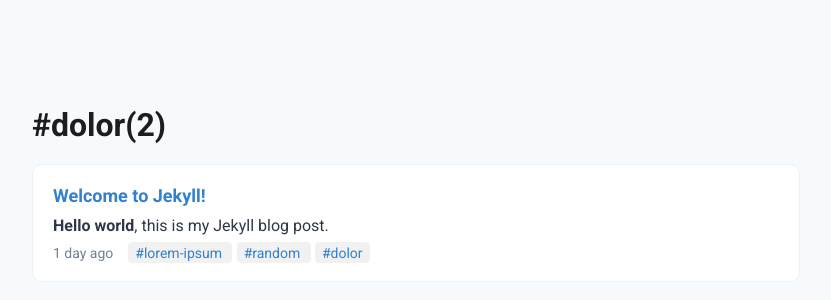
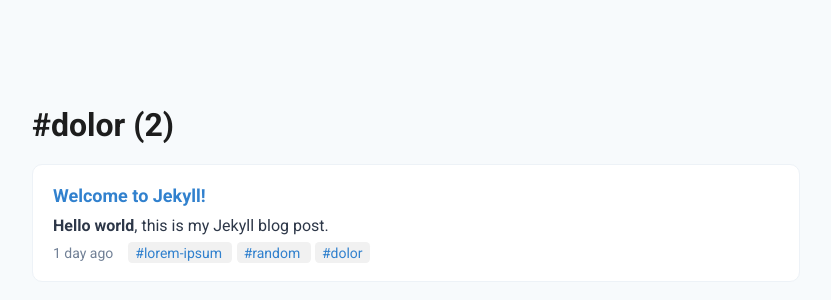
Before and after one commit to phucbm/aberto, a Jekyll site: the page built from tags/dolor.md, in a window 1280 px wide. Shown: the part 184-484 px from the top of the page, without its empty margins (224-1055 px from the left). Built offline with Jekyll 4.4.1, drawn with Linux system fonts in a browser that asks for light colours.

Commit message:
add title for tag pages

```diff
--- a/_data/config.yml
+++ b/_data/config.yml
@@ -2,7 +2,7 @@
 
 ## site info
 author: "Minh-Phuc Bui"
-title: "Site title"
+title: "Another Jekyll site"
 title_sep: " - "
 description: "A template repository to create simple blog using Jekyll."
 logo: "/assets/images/avatar.png"
--- a/_includes/head.html
+++ b/_includes/head.html
@@ -2,7 +2,19 @@
     <meta charset="UTF-8">
     <meta name="viewport" content="width=device-width, initial-scale=1, shrink-to-fit=no">
 
-    <title>{{ page.title }}{{ site.data.config.title_sep }}{{ site.data.config.title }}</title>
+    {% assign page_title = page.title %}
+
+    {% comment %} Title for tag single page {% endcomment %}
+    {% if page.layout == "tag-single" %}
+    {% assign page_title = page.name | replace: ".md", "" | prepend: site.data.config.tag_prepend %}
+    {% endif %}
+
+    {% comment %} Title for tag archive page {% endcomment %}
+    {% if page.layout == "tag-archive" %}
+    {% assign page_title = site.data.config.tag_archive_title  %}
+    {% endif %}
+
+    <title>{{ page_title }}{{ site.data.config.title_sep }}{{ site.data.config.title }}</title>
 
     <!-- Favicon -->
     <link rel="icon" href="{{ site.data.config.logo | relative_url }}" type="image">
@@ -16,7 +28,7 @@
     <!-- Open Graph Data -->
     <meta property="og:image" content="{{ site.data.config.logo | relative_url }}">
     <meta property="og:description" content="{{ page.description | default: site.data.config.description }}">
-    <meta property="og:title" content="{{ page.title }}">
+    <meta property="og:title" content="{{ page_title }}">
 
 
     {% if site.data.config.css %}
--- a/_layouts/tag-single.html
+++ b/_layouts/tag-single.html
@@ -4,16 +4,15 @@ css:
 - "/assets/css/posts.css"
 ---
 
+{% comment %} Get the current tag from page name {% endcomment %}
 {% assign pageTag = page.name | replace: ".md", "" %}
 
-<h1 class="margin-bottom-small">{{ site.data.config.tag_prepend }}{{ pageTag }}({{ site.tags[pageTag].size }})</h1>
+<h1 class="margin-bottom-small">{{ site.data.config.tag_prepend }}{{ pageTag }} ({{ site.tags[pageTag].size }})</h1>
 
 <ul class="posts margin-bottom">
-
 {% for post in site.tags[pageTag] %}
 {% include post-item.html %}
 {% endfor %}
-
 </ul>
 
 <h2 class="margin-bottom-small">{{ site.data.config.tag_related_title }}</h2>
```
